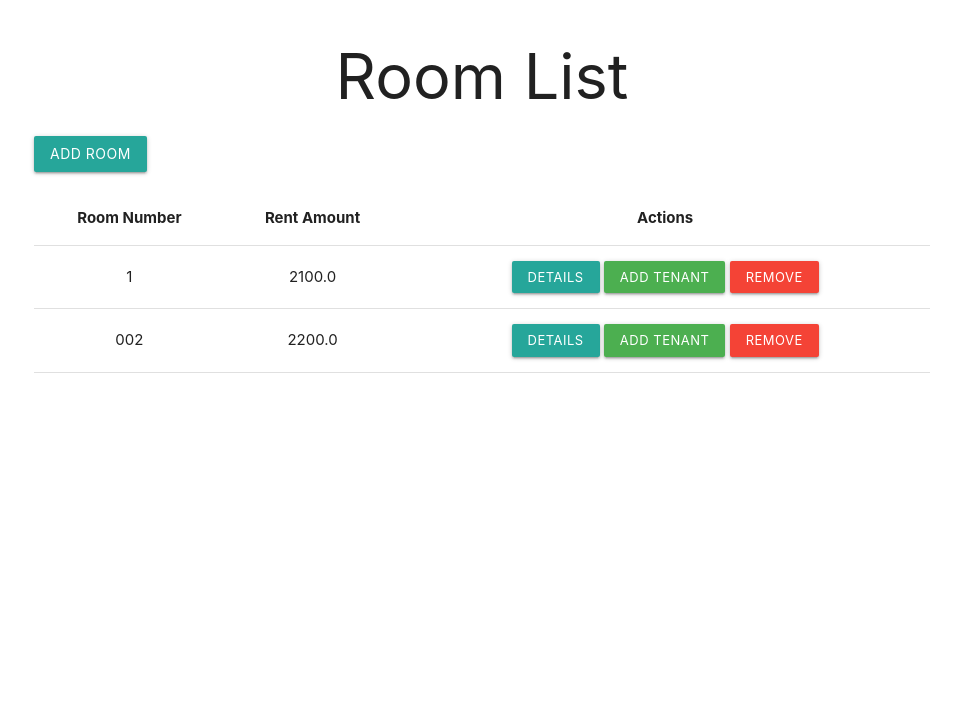
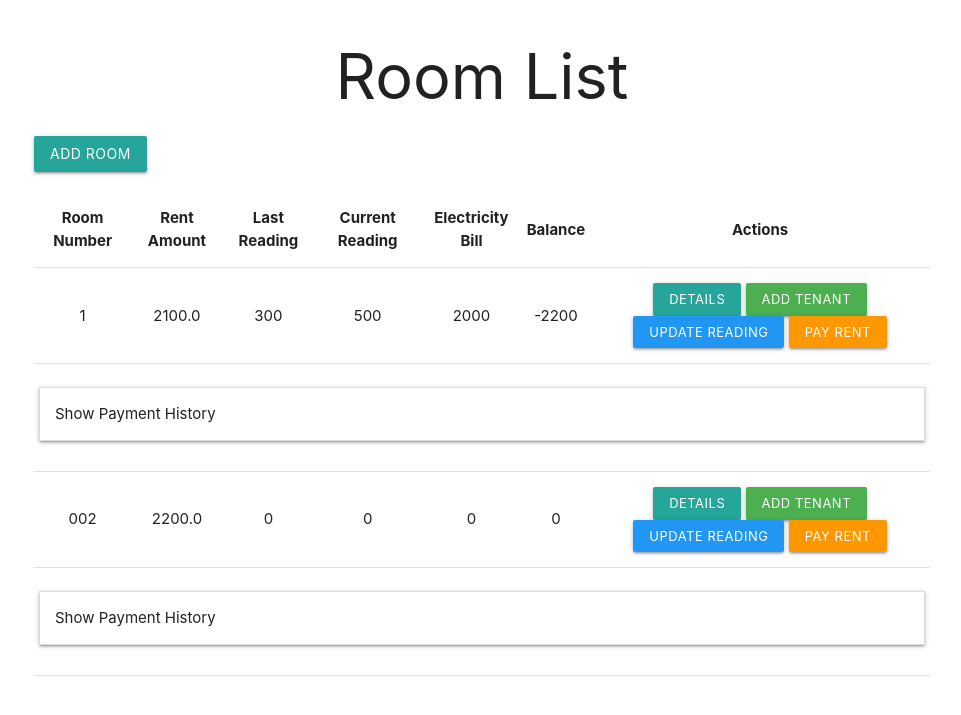
Before and after one commit to DineshMudgal/rent_collection-app-python, a Flask app: page / in a window 1280 px wide. Shown: the top 715 px of the page, without its empty margins (158-1119 px from the left). Run offline with Flask 3, Linux system fonts and the light colour scheme; data comes from the database, SQL or seed files in the repository; both versions use the stored data as it was after the commit.

Commit message:
Summary of Changes: Previous Reading and Current Reading: Displayed in the room details page. Electricity Bill: Calculated based on meter readings. Balance: Displayed for each room, and users can pay rent to update the balance. Pay Rent: Added a form for paying rent and updating the balance. Main Dashboard Update: Shows rent amount, electricity bill, and balance for each room. Last and Current Readings: Displayed on the main dashboard. Expandable Hidden View: Displays the payment history for each room in a collapsible section that expands when clicked.

```diff
--- a/app.py
+++ b/app.py
@@ -42,11 +42,25 @@ def init_db():
     conn.close()
 
 @app.route('/')
-def home():
+def index():
     conn = connect_db()
-    rooms = conn.execute('SELECT * FROM rooms WHERE is_active=1').fetchall()
+    # Fetch all rooms with the balance field
+    rooms = conn.execute('SELECT * FROM rooms').fetchall()
+
+    # Fetch payment history for each room
+    room_payment_history = {}
+    for room in rooms:
+        payments = conn.execute('SELECT * FROM payments WHERE room_id=? ORDER BY payment_date DESC', (room['room_id'],)).fetchall()
+        room_payment_history[room['room_id']] = payments
+
+    # Use direct indexing for sqlite3.Row
+    for room in rooms:
+        balance = room['balance'] if 'balance' in room else 0
+
     conn.close()
-    return render_template('index.html', rooms=rooms)
+
+    return render_template('index.html', rooms=rooms, room_payment_history=room_payment_history)
+
 
 @app.route('/add_room', methods=['GET', 'POST'])
 def add_room():
@@ -92,10 +106,89 @@ def remove_room(room_id):
 @app.route('/room_details/<int:room_id>')
 def room_details(room_id):
     conn = connect_db()
+
     room = conn.execute('SELECT * FROM rooms WHERE room_id=?', (room_id,)).fetchone()
     tenants = conn.execute('SELECT * FROM tenants WHERE room_id=?', (room_id,)).fetchall()
+
+    # Electricity rate per unit
+    electricity_rate = 10  # Example rate per unit
+
+    # Calculate electricity bill
+    previous_reading = room['previous_meter_reading']
+    current_reading = room['current_meter_reading']
+    units_used = current_reading - previous_reading
+    electricity_bill = units_used * electricity_rate
+
+    # Assuming rent_amount is stored in the room and balance is previously stored
+    rent_amount = room['rent_amount']
+    balance = room['balance']
+
     conn.close()
-    return render_template('room_details.html', room=room, tenants=tenants)
+
+    return render_template('room_details.html',
+                           room=room,
+                           tenants=tenants,
+                           previous_reading=previous_reading,
+                           current_reading=current_reading,
+                           electricity_bill=electricity_bill,
+                           balance=balance)
+
+
+@app.route('/pay_rent/<int:room_id>', methods=['GET', 'POST'])
+def pay_rent(room_id):
+    conn = connect_db()
+    room = conn.execute('SELECT * FROM rooms WHERE room_id=?', (room_id,)).fetchone()
+
+    if request.method == 'POST':
+        payment = int(request.form['payment_amount'])
+        new_balance = room['balance'] - payment
+
+        conn.execute('UPDATE rooms SET balance=? WHERE room_id=?', (new_balance, room_id))
+        conn.commit()
+        conn.close()
+
+        return redirect(url_for('room_details', room_id=room_id))
+
+    return render_template('pay_rent.html', room=room)
+
+
+@app.route('/toggle_room/<int:room_id>', methods=['POST'])
+def toggle_room(room_id):
+    conn = connect_db()
+    room = conn.execute('SELECT is_active FROM rooms WHERE room_id=?', (room_id,)).fetchone()
+
+    # Toggle the room status
+    new_status = 0 if room['is_active'] == 1 else 1
+    conn.execute('UPDATE rooms SET is_active=? WHERE room_id=?', (new_status, room_id))
+    conn.commit()
+    conn.close()
+
+    return redirect(url_for('home'))
+
+
+@app.route('/update_reading/<int:room_id>', methods=['GET', 'POST'])
+def update_reading(room_id):
+    conn = connect_db()
+    room = conn.execute('SELECT * FROM rooms WHERE room_id=?', (room_id,)).fetchone()
+
+    if request.method == 'POST':
+        previous_reading = room['current_meter_reading']
+        current_reading = request.form['current_meter_reading']
+        electricity_rate = 10  # Example rate per unit of electricity
+
+        # Calculate electricity bill
+        units_used = int(current_reading) - previous_reading
+        electricity_bill = units_used * electricity_rate
+
+        # Update the meter readings and electricity bill in the database
+        conn.execute('UPDATE rooms SET previous_meter_reading=?, current_meter_reading=? WHERE room_id=?',
+                     (previous_reading, current_reading, room_id))
+        conn.commit()
+        conn.close()
+
+        return redirect(url_for('room_details', room_id=room_id))
+
+    return render_template('update_reading.html', room=room)
 
 if __name__ == '__main__':
     init_db()  # Initialize the database
--- a/templates/index.html
+++ b/templates/index.html
@@ -1,8 +1,9 @@
 <!DOCTYPE html>
+
 <html>
 <head>
-    <title>Rent Management</title>
-    <!-- Import Materialize CSS from CDN -->
+    <title>Rent Management Dashboard</title>
+    <!-- Import Materialize CSS for modern styling -->
     <link href="https://cdnjs.cloudflare.com/ajax/libs/materialize/1.0.0/css/materialize.min.css" rel="stylesheet">
     <meta name="viewport" content="width=device-width, initial-scale=1.0"/>
 </head>
@@ -17,6 +18,10 @@
                 <tr>
                     <th>Room Number</th>
                     <th>Rent Amount</th>
+                    <th>Last Reading</th>
+                    <th>Current Reading</th>
+                    <th>Electricity Bill</th>
+                    <th>Balance</th>
                     <th>Actions</th>
                 </tr>
             </thead>
@@ -25,18 +30,61 @@
                 <tr>
                     <td>{{ room['room_number'] }}</td>
                     <td>{{ room['rent_amount'] }}</td>
+                    <td>{{ room['previous_meter_reading'] }}</td>
+                    <td>{{ room['current_meter_reading'] }}</td>
+                    <td>{{ (room['current_meter_reading'] - room['previous_meter_reading']) * 10 }}</td>
+                    <td>{{ room['balance'] }}</td>
                     <td>
                         <a href="{{ url_for('room_details', room_id=room['room_id']) }}" class="btn-small waves-effect waves-light">Details</a>
                         <a href="{{ url_for('add_tenant') }}?room_id={{ room['room_id'] }}" class="btn-small waves-effect waves-light green">Add Tenant</a>
-                        <a href="{{ url_for('remove_room', room_id=room['room_id']) }}" class="btn-small waves-effect waves-light red">Remove</a>
+                        <a href="{{ url_for('update_reading', room_id=room['room_id']) }}" class="btn-small waves-effect waves-light blue">Update Reading</a>
+                        <a href="{{ url_for('pay_rent', room_id=room['room_id']) }}" class="btn-small waves-effect waves-light orange">Pay Rent</a>
                     </td>
                 </tr>
+                <!-- Expandable section for payment history -->
+                <tr>
+                    <td colspan="7">
+                        <ul class="collapsible">
+                            <li>
+                                <div class="collapsible-header">
+                                    <!-- <i class="material-icons">attach_money</i> Changed icon to "attach_money" for payments -->
+                                    <span>Show Payment History</span>
+                                </div>
+                                <div class="collapsible-body">
+                                    <table>
+                                        <thead>
+                                            <tr>
+                                                <th>Payment Date</th>
+                                                <th>Amount</th>
+                                            </tr>
+                                        </thead>
+                                        <tbody>
+                                            {% for payment in room_payment_history[room['room_id']] %}
+                                            <tr>
+                                                <td>{{ payment['payment_date'] }}</td>
+                                                <td>{{ payment['payment_amount'] }}</td>
+                                            </tr>
+                                            {% endfor %}
+                                        </tbody>
+                                    </table>
+                                </div>
+                            </li>
+                        </ul>
+                    </td>
+                </tr>
+
                 {% endfor %}
             </tbody>
         </table>
     </div>
 
-    <!-- Import Materialize JS from CDN -->
+    <!-- Import Materialize JS and initialize collapsible -->
     <script src="https://cdnjs.cloudflare.com/ajax/libs/materialize/1.0.0/js/materialize.min.js"></script>
+    <script>
+        document.addEventListener('DOMContentLoaded', function() {
+            var elems = document.querySelectorAll('.collapsible');
+            M.Collapsible.init(elems);
+        });
+    </script>
 </body>
 </html>
```
Also changed, not shown: templates/base.html (added, +48 -0 lines), templates/pay_rent.html (added, +24 -0 lines), templates/room_details.html (+17 -1 lines), templates/update_reading.html (added, +22 -0 lines), rent_management.db.
